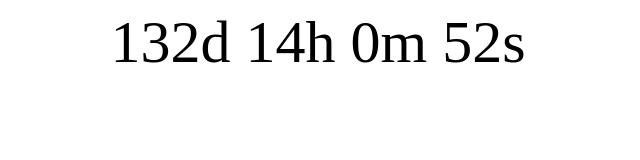
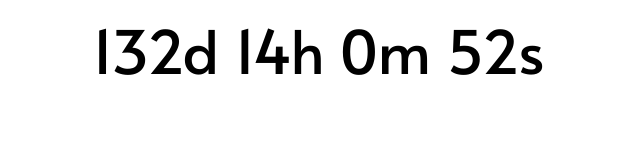
Before and after one commit to tomassabol/timer, a plain HTML site: page index.html in a window 1280 px wide. Shown: the whole page, without its empty margins (322-962 px from the left). Drawn offline with Linux system fonts and the light colour scheme.

Commit message:
Update index.html

```diff
--- a/index.html
+++ b/index.html
@@ -1,15 +1,20 @@
 <!DOCTYPE HTML>
 <html>
+
 <head>
 <meta name="viewport" content="width=device-width, initial-scale=1">
+<link href="https://fonts.googleapis.com/css?family=Alata&display=swap" rel="stylesheet">
+
 <style>
 p {
   text-align: center;
   font-size: 60px;
   margin-top: 0px;
+  font-family: 'Alata', sans-serif;
 }
 </style>
 </head>
+
 <body>
 
 <p id="demo"></p>
```
